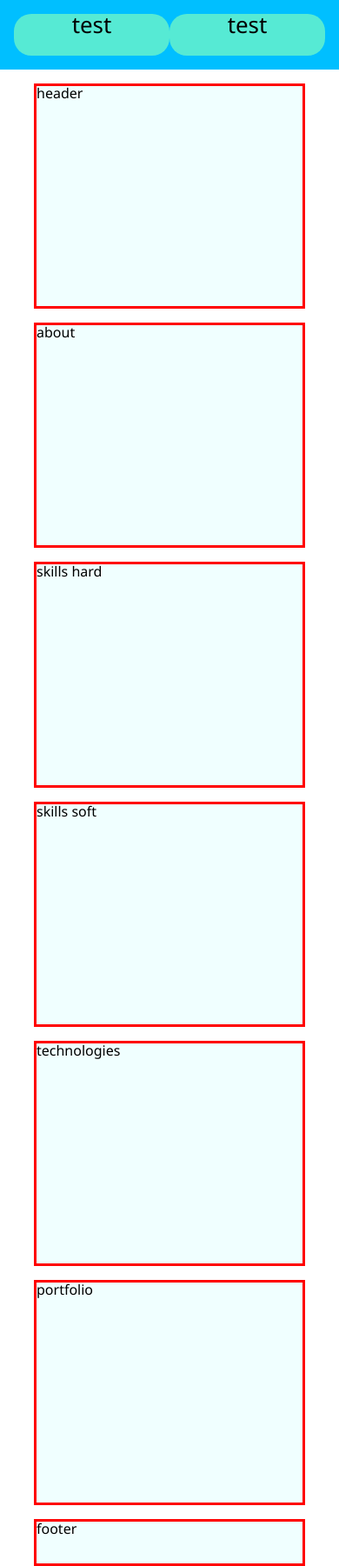
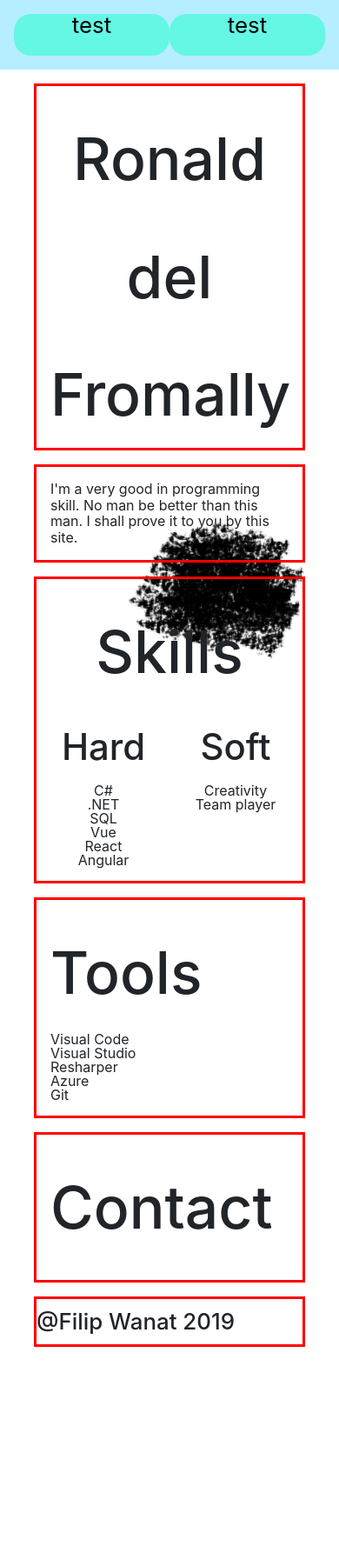
Before and after one commit to filip-wan/CodersCamp-p1, a plain HTML site: page index.html in a window 390 px wide. Shown: the whole page at 87% size. After the commit the page ends 1549 px from the top, so only its background shows below. Drawn offline with nearby package versions, Linux system fonts and the light colour scheme.

Commit message:
Change layout, add background images

```diff
--- a/css/reset_styles.css
+++ b/css/reset_styles.css
@@ -17,6 +17,10 @@ time, mark, audio, video {
     font-size:100%;
     vertical-align:baseline;
     background:transparent;
+}
+
+li {
+    list-style: none;
 }
 
 body {
--- a/css/style.css
+++ b/css/style.css
@@ -4,9 +4,9 @@
     --font-size-1: calc(var(--font-ratio) * var(--font-size-0));
     --font-size-2: calc(var(--font-ratio) * var(--font-size-1));
     --font-size-3: calc(var(--font-ratio) * var(--font-size-2));
-    --main-bg-color: azure;
-    --nav-color: deepskyblue;
-    --nav-item-color: rgba(128, 255, 191, 0.671);
+    --main-bg-color: rgb(212, 255, 255);
+    --nav-color: rgba(82, 212, 255, 0.418);
+    --nav-item-color: rgb(100, 247, 227);
 }
 
 html {
@@ -14,23 +14,71 @@ html {
     font-size: var(--font-size-0);
 }
 
-/* Navbar */
-.navbar ul {
-    display: flex;
+h6 {
+    font-size: var(--font-size-0);
+    line-height: 2em;
+}
+
+h5 {
+    font-size: var(--font-size-1);
+    line-height: 2em;
+}
+
+h4 {
+    font-size: var(--font-size-1);
+    line-height: 2em;
+}
+
+h3 {
+    font-size: var(--font-size-2);
+    line-height: 2em;
+}
+
+h2 {
+    font-size: var(--font-size-2);
+    line-height: 2em;
+}
+
+h1 {
+    font-size: var(--font-size-3);
+    line-height: 2em;
+}
+
+p {
+    line-height: 1.17em;
+}
+
+img.background{
+    position: relative;
+    display: block;
+    transform: translateX(50%) rotate(40deg) ;
+    opacity: 0.5;
+    margin: auto;
+    z-index: -1;
+    filter: invert(20%) sepia(69%) saturate(2747%) hue-rotate(263deg) brightness(87%) contrast(98%);
+}
+
+.navbar {
     background-color: var(--nav-color);
     height: 5rem;
     width: 100%;
     position: fixed;
-    justify-content: space-around;
     padding: 1rem;
     box-sizing: border-box;
+}
+
+/* Navbar */
+.navbar ul {
+    display: flex;
+    justify-content: space-around;
     font-size: var(--font-size-1);
+    width: 100%;
+    height: 100%;
 }
 
 .navbar li {
     background-color: var(--nav-item-color);
     width: 200px;
-    list-style: none;
     border-radius: 20px;
     text-align: center;
 }
@@ -56,36 +104,37 @@ html {
     grid-gap: 1em;
 }
 
-@media only screen and (max-width: 800px) {
-    .containter {
-        grid-template-columns: 1fr;
-    }
+.containter > * {
+    grid-column: 1 / -1;
+    padding: 1em;
+    box-sizing: border-box;
 }
 
-.containter * {
+.containter > * {
     border: 3px solid red;
-    background-color: var(--main-bg-color);
-    height: 30vh;
 }
 
-.containter *:not(.skills) {
-    grid-column: 1 / -1;
+.header {
+    height: 50vh;
+    text-align: center;
 }
 
-header {
-    height: 50vh;
+.header img {
+    display: inline-block;
 }
 
 .about {
 }
 
-.technologies {
+.skills > div {
+    text-align: center;
 }
 
-.portfolio {
+.tools {
 
 }
 
-footer.footer{
-    height: 3rem;
+.footer{
+    min-height: 3em;
+    padding: 0;
 }
--- a/index.html
+++ b/index.html
@@ -4,6 +4,13 @@
     <meta charset="UTF-8">
     <meta name="viewport" content="width=device-width, initial-scale=1.0">
     <meta http-equiv="X-UA-Compatible" content="ie=edge">
+
+    <!-- Bootstrap CSS -->
+    <link rel="stylesheet"
+            href="https://stackpath.bootstrapcdn.com/bootstrap/4.3.1/css/bootstrap.min.css"
+            integrity="sha384-ggOyR0iXCbMQv3Xipma34MD+dH/1fQ784/j6cY/iJTQUOhcWr7x9JvoRxT2MZw1T"
+            crossorigin="anonymous">
+
     <link rel="stylesheet" href="css/reset_styles.css">
     <link rel="stylesheet" href="css/style.css">
     <title>Showcase</title>
@@ -21,28 +28,97 @@
             </ul>
         </div>
         <div class="containter">
-            <header>
-                header
-            </header>
+            <div class="header">
+                <h1>Ronald del Fromally</h1>
+                <img src="/background/bg1.png" alt="Headshot">
+            </div>
             <div class="about">
-                about
+                    <p> I'm a very good in programming skill.
+                        No man be better than this man.
+                        I shall prove it to you by this site.</p>
             </div>
-            <div class="skills hard">
-                skills hard
+            <div class="skills">
+                <div class="row justify-content-center">
+                    <div class="title col justify-self-center">
+                        <h1>Skills</h1>
+                    </div>
+                    <div class="w-100"></div>
+                    <div class="hard col-6">
+                        <div class="title">
+                            <h2>Hard</h2>
+                        </div>
+                        <div class="row">
+                            <div class="skill-items col-12">
+                                <ul>
+                                    <li>C#</li>
+                                    <li>.NET</li>
+                                    <li>SQL</li>
+                                </ul>
+                            </div>
+                            <div class="skill-items col-12">
+                                <ul>
+                                    <li>Vue</li>
+                                    <li>React</li>
+                                    <li>Angular</li>
+                                </ul>
+                            </div>
+                        </div>
+                    </div>
+                    <div class="soft col-6">
+                        <div class="title">
+                            <h2>Soft</h2>
+                            <div class="row">
+                                <div class="skill-items col-12">
+                                        <ul>
+                                            <li>Creativity</li>
+                                            <li>Team player</li>
+                                        </ul>
+                                    </div>
+                            </div>
+                        </div>
+                    </div>
+                </div>
             </div>
-            <div class="skills soft">
-                skills soft
+            <div class="tools">
+                <div class="title">
+                    <h1>Tools</h1>
+                </div>
+                <div class="tool-list">
+                    <ul>
+                        <li>Visual Code</li>
+                        <li>Visual Studio</li>
+                        <li>Resharper</li>
+                        <li>Azure</li>
+                        <li>Git</li>
+                    </ul>
+                </div>
             </div>
-            <div class="technologies">
-                technologies
+            <div class="contact">
+                    <div class="title">
+                        <h1>Contact</h1>
+                    </div>
+                <div class="info"></div>
+                <div class="mail">
+                    <form action="">
+
+                    </form>
+                </div>
             </div>
-            <div class="portfolio">
-                portfolio
+            <div class="footer">
+                <h5>@Filip Wanat 2019</h5>
             </div>
-            <footer class="footer">
-                footer
-            </footer>
         </fiv>
     </div>
+
+    <script src="https://code.jquery.com/jquery-3.3.1.slim.min.js"
+            integrity="sha384-q8i/X+965DzO0rT7abK41JStQIAqVgRVzpbzo5smXKp4YfRvH+8abtTE1Pi6jizo"
+            crossorigin="anonymous"></script>
+    <script src="https://cdnjs.cloudflare.com/ajax/libs/popper.js/1.14.7/umd/popper.min.js"
+            integrity="sha384-UO2eT0CpHqdSJQ6hJty5KVphtPhzWj9WO1clHTMGa3JDZwrnQq4sF86dIHNDz0W1"
+            crossorigin="anonymous"></script>
+    <script src="https://stackpath.bootstrapcdn.com/bootstrap/4.3.1/js/bootstrap.min.js"
+            integrity="sha384-JjSmVgyd0p3pXB1rRibZUAYoIIy6OrQ6VrjIEaFf/nJGzIxFDsf4x0xIM+B07jRM"
+            crossorigin="anonymous"></script>
+
 </body>
 </html>
```
Also changed, not shown: background/bg1.png (added), background/bg2.png (added), background/bg3.png (added), background/bg4.png (added), background/bg5.png (added).
